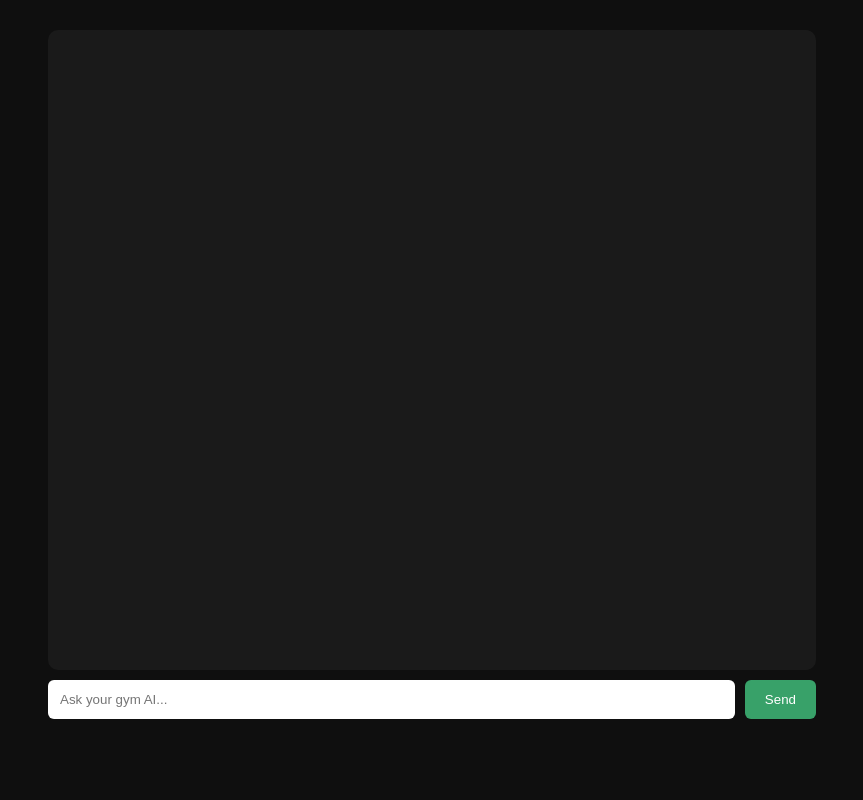
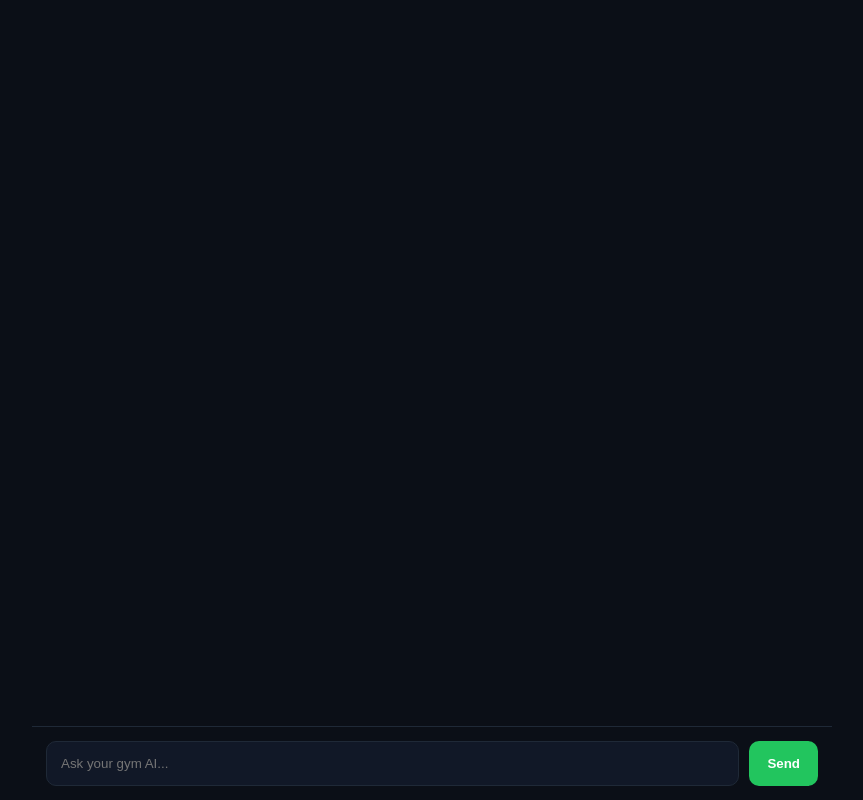
Before and after one commit to iantolentino/local-ollama-test-project, a FastAPI app: page / in a window 1280 px wide. Shown: the whole page, without its empty margins (208-1071 px from the left). Run offline with FastAPI, Linux system fonts and the light colour scheme.

Commit message:
update some features gym ai project

```diff
--- a/app.py
+++ b/app.py
@@ -7,11 +7,10 @@ import requests
 
 app = FastAPI()
 
-# serve static files
+# Serve static files
 app.mount("/static", StaticFiles(directory="static"), name="static")
 
-
-# allow frontend calls
+# CORS (frontend access)
 app.add_middleware(
     CORSMiddleware,
     allow_origins=["*"],
@@ -19,8 +18,15 @@ app.add_middleware(
     allow_headers=["*"],
 )
 
+# Request schema
 class ChatRequest(BaseModel):
     message: str
+
+
+# System prompt (optimized for speed + gym focus)
+SYSTEM_PROMPT = """
+Gym coach. Short answers. Bullet points only.
+"""
 
 
 @app.get("/", response_class=HTMLResponse)
@@ -31,13 +37,27 @@ def home():
 
 @app.post("/chat")
 def chat(req: ChatRequest):
-    response = requests.post(
-        "http://localhost:11434/api/generate",
-        json={
-            "model": "mistral:latest",
-            "prompt": f"You are a gym coach AI. Answer clearly and concisely.\nUser: {req.message}",
-            "stream": False
+
+    payload = {
+        "model": "phi3:latest",
+        "prompt": f"{SYSTEM_PROMPT}\nUser: {req.message}",
+        "stream": False
+    }
+
+    try:
+        response = requests.post(
+            "http://localhost:11434/api/generate",
+            json=payload,
+            timeout=180
+        )
+
+        result = response.json()
+
+        return {
+            "response": result.get("response", "No response from model.")
         }
-    )
 
-    return {"response": response.json()["response"]}
+    except Exception as e:
+        return {
+            "response": f"Error: {str(e)}"
+        }
--- a/static/style.css
+++ b/static/style.css
@@ -1,57 +1,105 @@
 body {
     margin: 0;
-    font-family: Arial, sans-serif;
-    background: #0f0f0f;
-    color: white;
+    font-family: system-ui, -apple-system, Segoe UI, Roboto, Arial;
+    background: #0b0f17;
+    color: #e5e7eb;
 }
 
-.container {
-    width: 60%;
+/* App container */
+.app {
+    max-width: 800px;
     margin: auto;
-    margin-top: 30px;
+    height: 100vh;
+    display: flex;
+    flex-direction: column;
 }
 
-.chat-box {
-    height: 75vh;
+/* Chat area */
+.chat {
+    flex: 1;
     overflow-y: auto;
-    padding: 20px;
-    border-radius: 10px;
-    background: #1a1a1a;
+    padding: 24px;
+    scroll-behavior: smooth;
 }
 
-.message {
+/* Message base */
+.msg {
+    padding: 14px 16px;
     margin: 10px 0;
-    padding: 10px;
-    border-radius: 8px;
+    border-radius: 14px;
+    max-width: 80%;
+    line-height: 1.5;
+    font-size: 15px;
+    white-space: pre-wrap;
+    word-wrap: break-word;
 }
 
+/* USER bubble */
 .user {
-    background: #2b6cb0;
-    text-align: right;
+    background: #2563eb;
+    margin-left: auto;
+    border-bottom-right-radius: 4px;
 }
 
-.bot {
-    background: #2d3748;
+/* AI bubble */
+.ai {
+    background: #1f2937;
+    margin-right: auto;
+    border-bottom-left-radius: 4px;
 }
 
-.input-area {
+/* typing / thinking */
+.thinking {
+    font-style: italic;
+    opacity: 0.7;
+}
+
+/* input bar */
+.input-bar {
     display: flex;
-    margin-top: 10px;
+    padding: 14px;
+    border-top: 1px solid #1f2937;
+    background: #0b0f17;
 }
 
 input {
     flex: 1;
-    padding: 12px;
-    border: none;
-    border-radius: 6px;
+    padding: 14px;
+    border-radius: 10px;
+    border: 1px solid #1f2937;
+    background: #111827;
+    color: white;
+    outline: none;
+}
+
+input:focus {
+    border-color: #2563eb;
 }
 
 button {
-    padding: 12px 20px;
     margin-left: 10px;
+    padding: 14px 18px;
     border: none;
-    background: #38a169;
+    border-radius: 10px;
+    background: #22c55e;
     color: white;
-    border-radius: 6px;
     cursor: pointer;
+    font-weight: 600;
 }
+
+button:hover {
+    background: #16a34a;
+}
+
+/* markdown formatting */
+.msg h1, .msg h2, .msg h3 {
+    margin: 8px 0;
+}
+
+.msg ul {
+    padding-left: 20px;
+}
+
+.msg li {
+    margin: 4px 0;
+}
--- a/templates/index.html
+++ b/templates/index.html
@@ -2,17 +2,21 @@
 <html>
 <head>
     <title>Gym AI Chat</title>
+
     <link rel="stylesheet" href="/static/style.css">
+
+    <script src="https://cdn.jsdelivr.net/npm/marked/marked.min.js"></script>
 </head>
+
 <body>
 
-<div class="container">
+<div class="app">
 
-    <div class="chat-box" id="chat-box"></div>
+    <div class="chat" id="chat"></div>
 
-    <div class="input-area">
-        <input type="text" id="user-input" placeholder="Ask your gym AI..." />
-        <button onclick="sendMessage()">Send</button>
+    <div class="input-bar">
+        <input id="input" type="text" placeholder="Ask your gym AI..." />
+        <button id="sendBtn">Send</button>
     </div>
 
 </div>
```
Also changed, not shown: static/script.js (+68 -21 lines), README.md, 1 other file.
